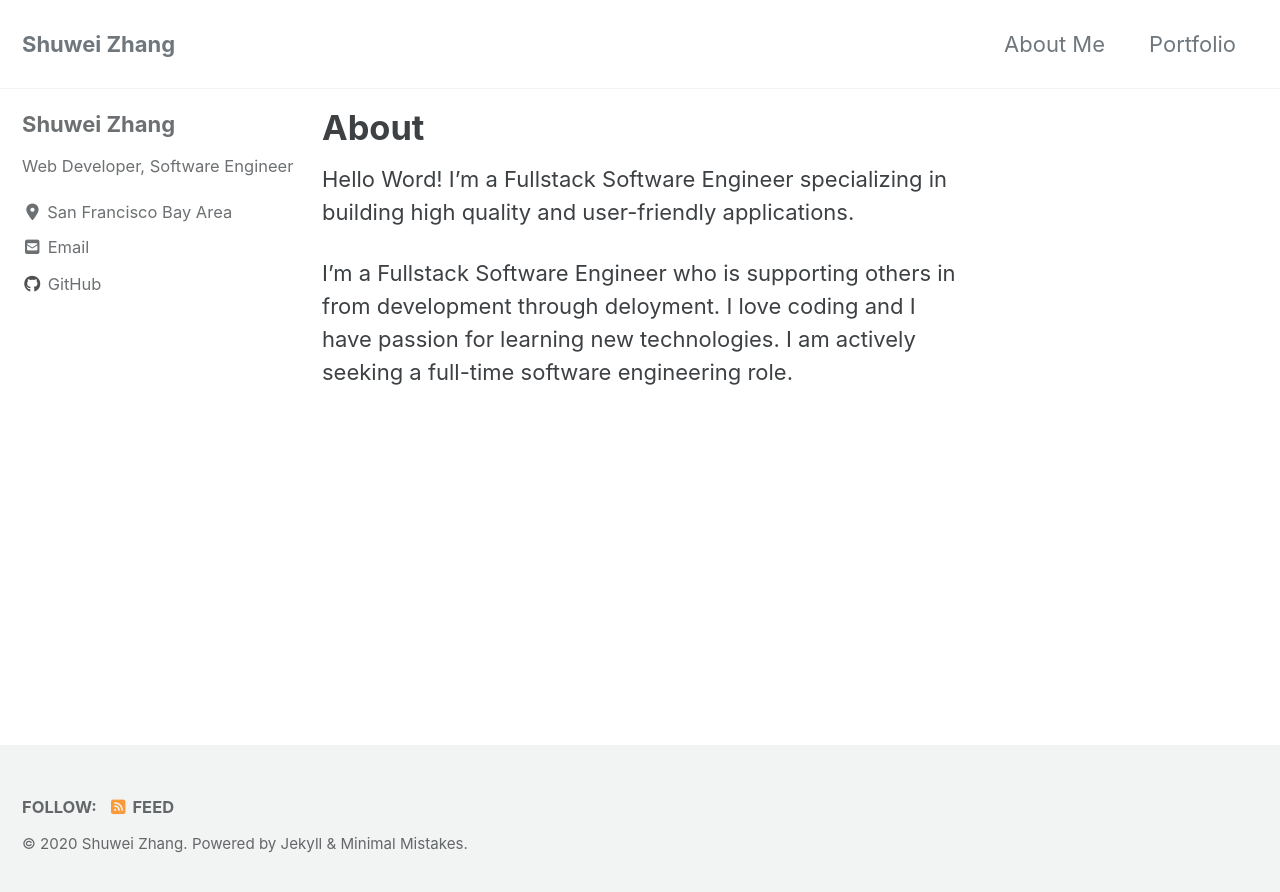
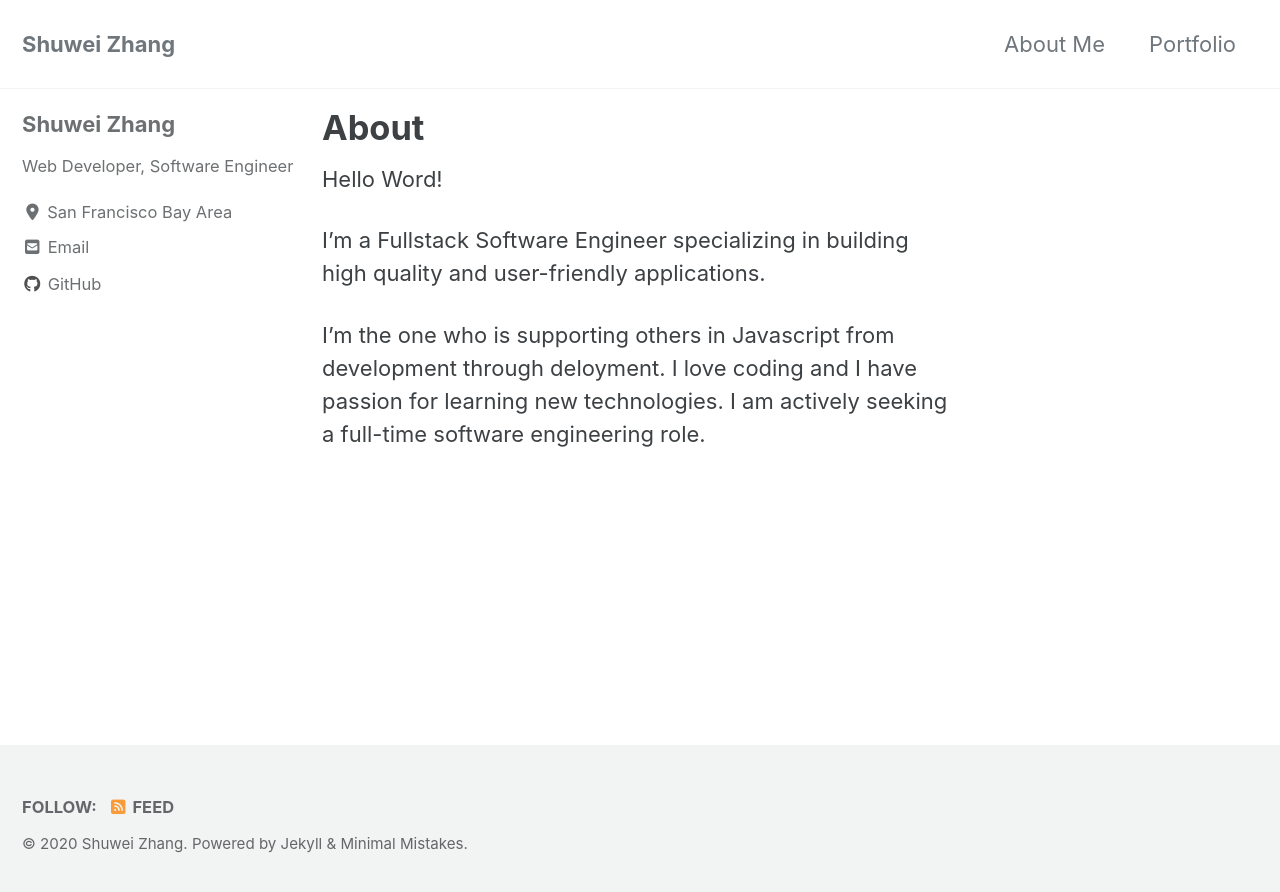
Before and after one commit to zhangsw1/zhangsw1.github.io, a Jekyll site: the page built from _pages/about.md, in a window 1280 px wide. Shown: the top 892 px of the page. Built offline with Jekyll 4.4.1, drawn with Linux system fonts in a browser that asks for light colours; cached includes are drawn as plain includes; nearby versions of some CDN libraries.

Commit message:
update about.md

```diff
--- a/_pages/about.md
+++ b/_pages/about.md
@@ -2,6 +2,8 @@
 title: "About"
 permalink: /about/
 ---
-Hello Word! I'm a Fullstack Software Engineer specializing in building high quality and user-friendly applications.
+Hello Word!
 
-I'm a Fullstack Software Engineer who is supporting others in from development through deloyment. I love coding and I have passion for learning new technologies. I am actively seeking a full-time software engineering role.
+I'm a Fullstack Software Engineer specializing in building high quality and user-friendly applications.
+
+I'm the one who is supporting others in Javascript from development through deloyment. I love coding and I have passion for learning new technologies. I am actively seeking a full-time software engineering role.
```
